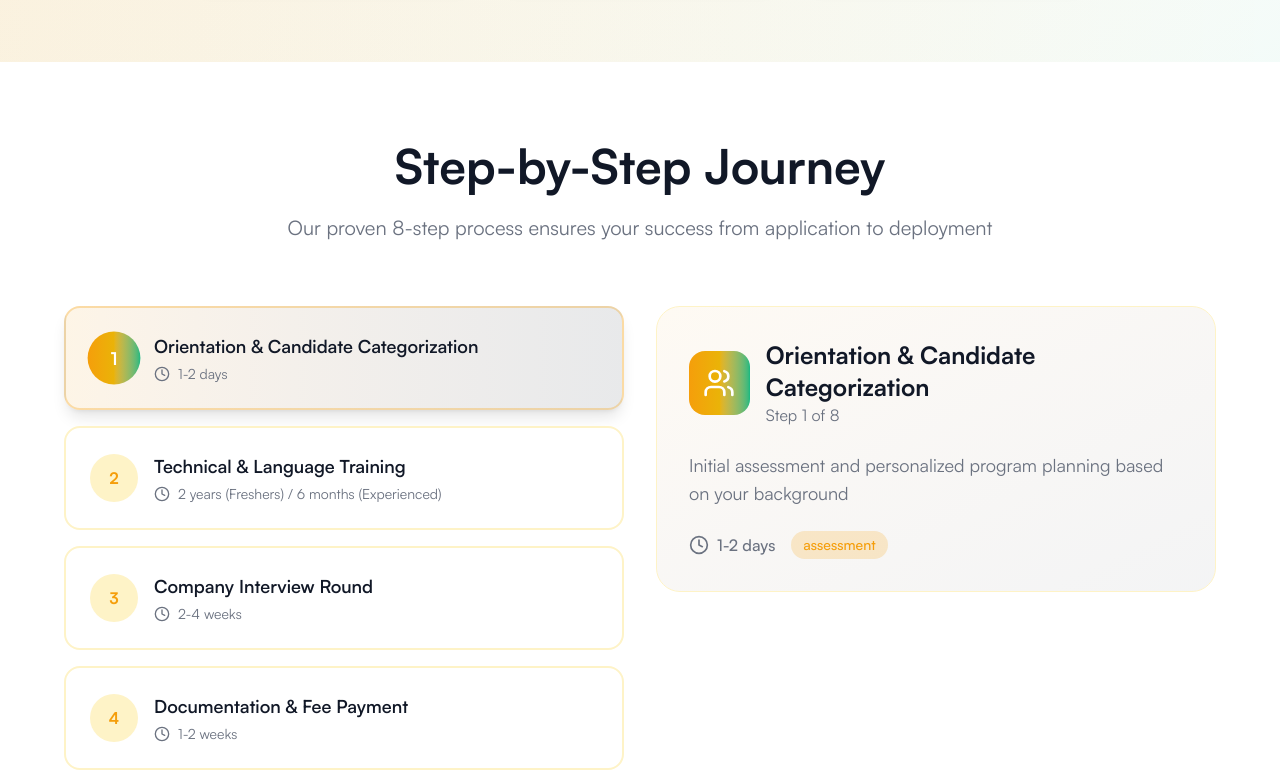
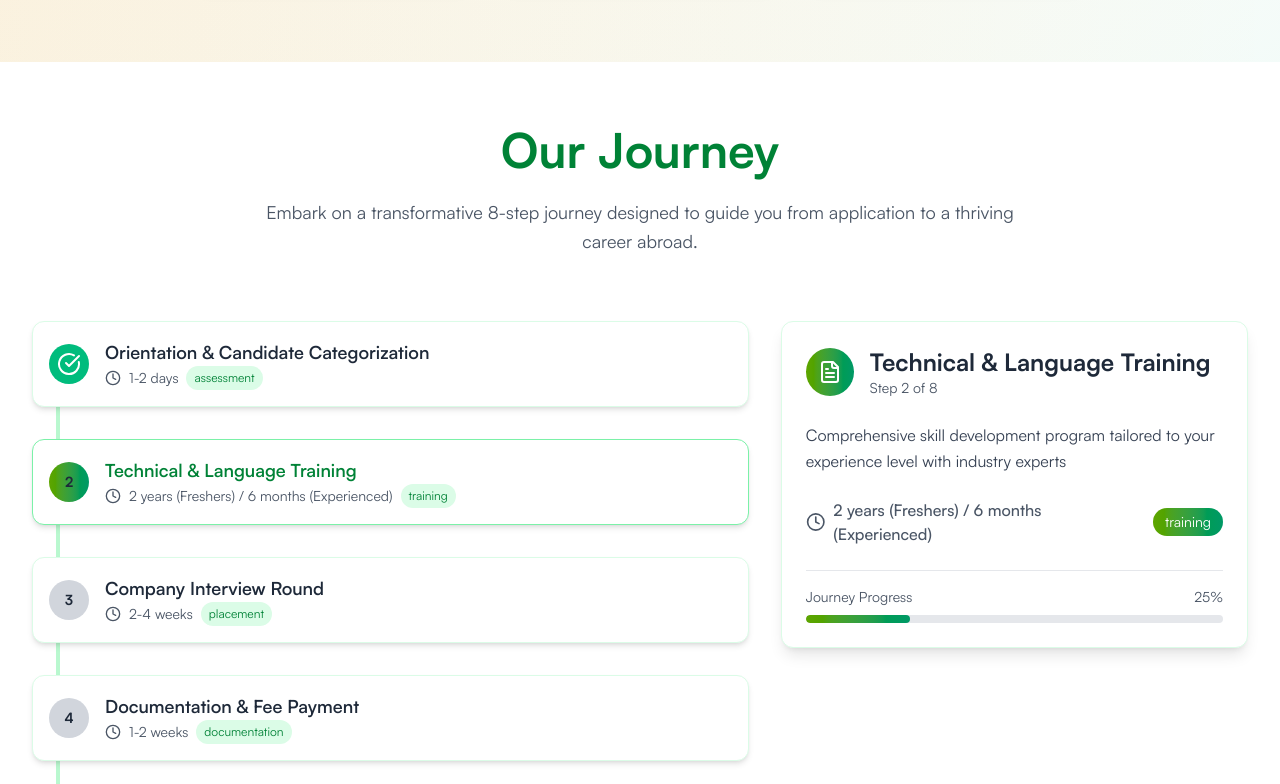
Before and after one commit to rupin-desai/vishwabharti-dev, a React (Vite) app: page /program in a window 1280 px wide. Shown: the part 900-1684 px from the top of the page. Built offline with nearby package versions, Linux system fonts and the light colour scheme.

Commit message:
journey section

```diff
--- a/src/Program/ProgramJourney.jsx
+++ b/src/Program/ProgramJourney.jsx
@@ -1,6 +1,5 @@
-// components/Program/ProgramJourney.jsx
-import React, { useRef, useState } from "react";
-import { motion, useInView } from "framer-motion";
+import React, { useRef, useState, useEffect } from "react";
+import { motion, AnimatePresence } from "framer-motion";
 import {
   Clock,
   Users,
@@ -9,217 +8,256 @@ import {
   Shield,
   Heart,
   MapPin,
+  CheckCircle,
 } from "lucide-react";
 
 const steps = [
   {
     title: "Orientation & Candidate Categorization",
     description:
-      "Initial assessment and personalized program planning based on your background",
+      "Initial assessment and personalized program planning based on your background and career goals",
     icon: Users,
     duration: "1-2 days",
     category: "assessment",
+    color: "from-green-500 to-lime-600",
   },
   {
     title: "Technical & Language Training",
     description:
-      "Comprehensive skill development program tailored to your experience level",
+      "Comprehensive skill development program tailored to your experience level with industry experts",
     icon: FileText,
     duration: "2 years (Freshers) / 6 months (Experienced)",
     category: "training",
+    color: "from-lime-600 to-emerald-600",
   },
   {
     title: "Company Interview Round",
     description:
-      "Direct interviews with potential employers matching your profile",
+      "Direct interviews with potential employers matching your profile and career aspirations",
     icon: Users,
     duration: "2-4 weeks",
     category: "placement",
+    color: "from-emerald-600 to-teal-600",
   },
   {
     title: "Documentation & Fee Payment",
-    description: "Complete paperwork processing and program fee settlement",
+    description: "Complete paperwork processing and program fee settlement with full transparency",
     icon: FileText,
     duration: "1-2 weeks",
     category: "documentation",
+    color: "from-teal-600 to-green-600",
   },
   {
     title: "Visa & Legal Clearance",
-    description: "Official visa processing and legal documentation completion",
+    description: "Official visa processing and legal documentation completion with expert guidance",
     icon: Shield,
     duration: "4-8 weeks",
     category: "legal",
+    color: "from-green-600 to-emerald-700",
   },
   {
     title: "Medical & Final Evaluation",
     description:
-      "Health checkups and final readiness assessment for deployment",
+      "Health checkups and final readiness assessment for deployment with certified professionals",
     icon: Heart,
     duration: "1 week",
     category: "medical",
+    color: "from-emerald-700 to-teal-700",
   },
   {
     title: "Travel and Deployment",
     description:
-      "Coordinated travel arrangements and arrival at your new workplace",
+      "Coordinated travel arrangements and arrival at your new workplace with full support",
     icon: Plane,
     duration: "1-2 days",
     category: "travel",
+    color: "from-teal-700 to-green-700",
   },
   {
     title: "Post-Arrival Support",
     description:
-      "Ongoing assistance for smooth transition and settlement abroad",
+      "Ongoing assistance for smooth transition and settlement abroad with 24/7 support",
     icon: MapPin,
     duration: "Ongoing",
     category: "support",
+    color: "from-green-700 to-emerald-800",
   },
 ];
 
 const ProgramJourney = () => {
   const ref = useRef(null);
-  const isInView = useInView(ref, { once: true, amount: 0.2 });
   const [activeStep, setActiveStep] = useState(0);
+  const [hoveredStep, setHoveredStep] = useState(null);
+  const [isVisible, setIsVisible] = useState(false);
+
+  useEffect(() => {
+    if (hoveredStep !== null) return;
+
+    const interval = setInterval(() => {
+      setActiveStep((prev) => (prev + 1) % steps.length);
+    }, 4000);
+
+    return () => clearInterval(interval);
+  }, [hoveredStep]);
+
+  useEffect(() => {
+    const observer = new IntersectionObserver(
+      ([entry]) => {
+        if (entry.isIntersecting) {
+          setIsVisible(true);
+        }
+      },
+      { threshold: 0.1 }
+    );
+
+    if (ref.current) {
+      observer.observe(ref.current);
+    }
+
+    return () => observer.disconnect();
+  }, []);
+
   const ActiveIcon = steps[activeStep].icon;
-  const staggerContainer = {
-    hidden: { opacity: 0 },
-    visible: {
-      opacity: 1,
-      transition: {
-        staggerChildren: 0.1,
-        delayChildren: 0.2,
-      },
-    },
-  };
-
-  const slideUp = {
-    hidden: {
-      opacity: 0,
-      transform: "translate3d(0, 30px, 0)",
-    },
-    visible: {
-      opacity: 1,
-      transform: "translate3d(0, 0, 0)",
-      transition: {
-        type: "spring",
-        stiffness: 120,
-        damping: 20,
-      },
-    },
-  };
 
   return (
-    <section ref={ref} className="px-4 py-20 bg-white">
-      <div className="max-w-6xl mx-auto">
+    <section ref={ref} className="relative py-16 px-4 sm:px-6 lg:px-8 bg-white overflow-hidden">
+      <div className="max-w-7xl mx-auto relative z-10">
         <motion.div
-          initial={{ opacity: 0, y: 30 }}
-          animate={isInView ? { opacity: 1, y: 0 } : { opacity: 0, y: 30 }}
-          transition={{ duration: 0.6 }}
+          initial={{ opacity: 0, y: 50 }}
+          animate={isVisible ? { opacity: 1, y: 0 } : {}}
+          transition={{ duration: 0.8, ease: "easeOut" }}
           className="text-center mb-16"
         >
-          <h2 className="text-4xl sm:text-5xl font-bold text-theme-dark mb-6">
-            Step-by-Step Journey
+          <h2 className="text-4xl sm:text-5xl font-bold text-green-700 mb-6">
+            Our Journey
           </h2>
-          <p className="text-xl text-theme-neutral max-w-3xl mx-auto">
-            Our proven 8-step process ensures your success from application to
-            deployment
+          <p className="text-lg text-gray-600 max-w-3xl mx-auto leading-relaxed">
+            Embark on a transformative 8-step journey designed to guide you from application to a thriving career abroad.
           </p>
         </motion.div>
 
-        <div className="grid grid-cols-1 lg:grid-cols-2 gap-8 items-start">
-          {/* Steps List */}
-          <motion.div
-            variants={staggerContainer}
-            initial="hidden"
-            animate={isInView ? "visible" : "hidden"}
-            className="space-y-4"
-          >
+        <div className="grid grid-cols-1 lg:grid-cols-5 gap-8 items-start">
+          {/* Steps Timeline */}
+          <div className="lg:col-span-3 relative">
+            <div className="absolute left-6 top-0 bottom-0 w-1 bg-green-200 z-0" />
             {steps.map((step, index) => {
               const Icon = step.icon;
               const isActive = activeStep === index;
+              const isCompleted = index < activeStep;
+              const isHovered = hoveredStep === index;
 
               return (
                 <motion.div
                   key={index}
-                  variants={slideUp}
-                  onHoverStart={() => setActiveStep(index)}
+                  initial={{ opacity: 0, y: 30 }}
+                  animate={isVisible ? { opacity: 1, y: 0 } : {}}
+                  transition={{ duration: 0.6, delay: index * 0.1 }}
+                  onMouseEnter={() => {
+                    setHoveredStep(index);
+                    setActiveStep(index);
+                  }}
+                  onMouseLeave={() => setHoveredStep(null)}
+                  className="relative mb-8"
+                >
+                  <motion.div
+                    whileHover={{ scale: 1.03 }}
                     className={`
-                    p-6 rounded-2xl cursor-pointer transition-all duration-300 border-2
-                    ${
-                      isActive
-                        ? "bg-gradient-to-r from-theme-primary/10 to-theme-secondary/10 border-theme-primary/30 shadow-lg"
-                        : "bg-white border-theme-light hover:border-theme-primary/20 hover:shadow-md"
-                    }
+                      p-4 rounded-xl cursor-pointer bg-white border border-green-100 shadow-md
+                      ${isActive ? "border-green-300 bg-green-50" : isCompleted ? "border-emerald-300 bg-emerald-50" : "hover:border-green-300 hover:bg-green-50"}
                     `}
                   >
                     <div className="flex items-center gap-4">
                       <div
                         className={`
-                      w-12 h-12 rounded-full flex items-center justify-center font-bold transition-all duration-300
-                      ${
-                        isActive
-                          ? "bg-gradient-to-r from-theme-primary via-theme-accent to-theme-success text-white scale-110"
-                          : "bg-theme-light text-theme-primary"
-                      }
+                          w-10 h-10 rounded-full flex items-center justify-center text-white
+                          ${isActive ? `bg-gradient-to-r ${step.color}` : isCompleted ? "bg-emerald-500" : "bg-gray-300"}
                         `}
                       >
-                      {index + 1}
+                        {isCompleted ? (
+                          <CheckCircle className="w-6 h-6" />
+                        ) : (
+                          <span className="text-sm font-bold text-gray-800">{index + 1}</span>
+                        )}
                       </div>
                       <div className="flex-1">
-                      <h3 className="text-lg font-semibold text-theme-dark mb-1">
+                        <h3 className={`text-lg font-semibold ${isActive ? "text-green-700" : "text-gray-800"}`}>
                           {step.title}
                         </h3>
-                      <div className="flex items-center gap-2 text-sm text-theme-neutral">
+                        <div className="flex items-center gap-2 text-sm text-gray-600">
                           <Clock className="w-4 h-4" />
                           <span>{step.duration}</span>
+                          <span className="px-2 py-1 rounded-full bg-green-100 text-green-700 text-xs">
+                            {step.category}
+                          </span>
                         </div>
                       </div>
                     </div>
                   </motion.div>
+                </motion.div>
               );
             })}
-          </motion.div>
+          </div>
 
           {/* Active Step Details */}
+          <div className="lg:col-span-2">
+            <div className="sticky top-24">
+              <AnimatePresence mode="wait">
                 <motion.div
                   key={activeStep}
-            initial={{ opacity: 0, x: 20 }}
-            animate={{ opacity: 1, x: 0 }}
-            transition={{ type: "spring", stiffness: 100, damping: 20 }}
-            className="lg:sticky lg:top-8"
+                  initial={{ opacity: 0, x: 20, scale: 0.95 }}
+                  animate={{ opacity: 1, x: 0, scale: 1 }}
+                  exit={{ opacity: 0, x: -20, scale: 0.95 }}
+                  transition={{ duration: 0.3 }}
+                  className="bg-white p-6 rounded-xl border border-green-100 shadow-lg"
                 >
-            <div className="bg-gradient-to-br from-theme-primary/5 to-theme-secondary/5 p-8 rounded-3xl border border-theme-light">
                   <div className="flex items-center gap-4 mb-6">
-                <div className="w-16 h-16 bg-gradient-to-r from-theme-primary via-theme-accent to-theme-success rounded-2xl flex items-center justify-center">
-                  <ActiveIcon className="w-8 h-8 text-white" />
+                    <div
+                      className={`w-12 h-12 rounded-full flex items-center justify-center bg-gradient-to-r ${steps[activeStep].color}`}
+                    >
+                      <ActiveIcon className="w-6 h-6 text-white" />
                     </div>
                     <div>
-                  <h3 className="text-2xl font-bold text-theme-dark">
+                      <h3 className="text-2xl font-bold text-gray-800">
                         {steps[activeStep].title}
                       </h3>
-                  <p className="text-theme-neutral">
+                      <p className="text-gray-600 text-sm">
                         Step {activeStep + 1} of {steps.length}
                       </p>
                     </div>
                   </div>
 
-              <p className="text-lg text-theme-neutral mb-6">
+                  <p className="text-gray-700 mb-6 leading-relaxed">
                     {steps[activeStep].description}
                   </p>
 
-              <div className="flex items-center gap-4 text-theme-neutral">
-                <div className="flex items-center gap-2">
+                  <div className="flex items-center gap-4 mb-6">
+                    <div className="flex items-center gap-2 text-gray-600">
                       <Clock className="w-5 h-5" />
-                  <span className="font-medium">
-                    {steps[activeStep].duration}
+                      <span className="font-medium">{steps[activeStep].duration}</span>
+                    </div>
+                    <span className={`px-3 py-1 rounded-full bg-gradient-to-r ${steps[activeStep].color} text-white text-sm`}>
+                      {steps[activeStep].category}
                     </span>
                   </div>
-                <div className="px-3 py-1 bg-theme-primary/20 text-theme-primary rounded-full text-sm font-medium">
-                  {steps[activeStep].category}
+
+                  <div className="border-t border-gray-200 pt-4">
+                    <div className="flex justify-between items-center text-sm text-gray-600 mb-2">
+                      <span>Journey Progress</span>
+                      <span>{Math.round(((activeStep + 1) / steps.length) * 100)}%</span>
                     </div>
+                    <div className="w-full bg-gray-200 rounded-full h-2 overflow-hidden">
+                      <motion.div
+                        className={`h-full rounded-full bg-gradient-to-r ${steps[activeStep].color}`}
+                        initial={{ width: 0 }}
+                        animate={{ width: `${((activeStep + 1) / steps.length) * 100}%` }}
+                        transition={{ duration: 0.6, ease: "easeOut" }}
+                      />
                     </div>
                   </div>
                 </motion.div>
+              </AnimatePresence>
+            </div>
+          </div>
         </div>
       </div>
     </section>
```
Lines whose indentation alone changed are shown as unchanged.
